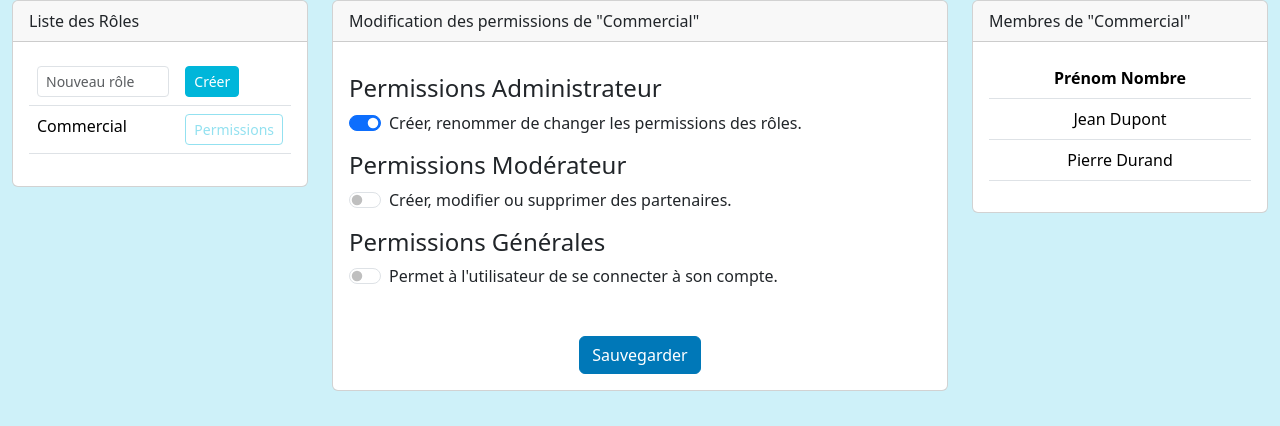
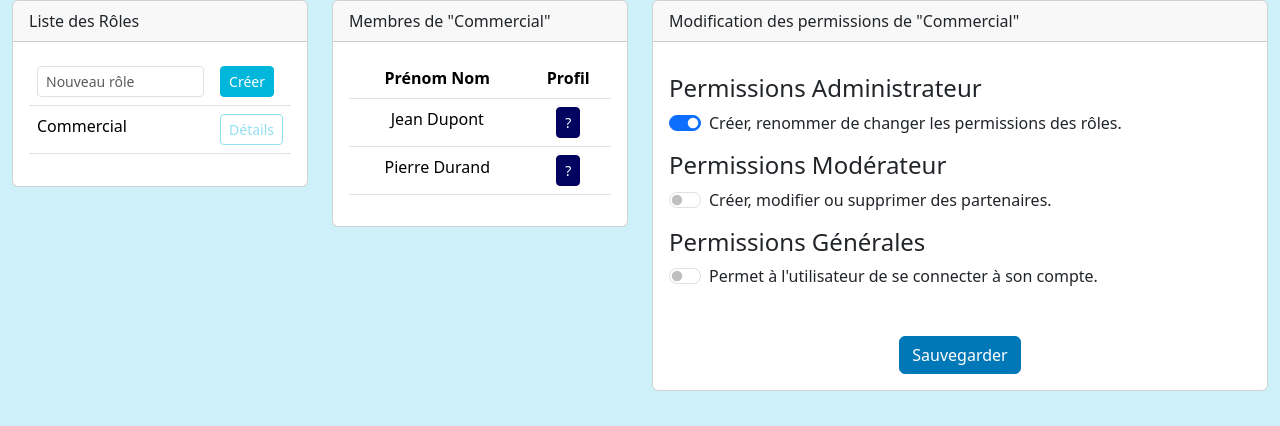
Before and after one commit to paulhoffbeck/SAE203galettezen, a PHP site: page /role.php?uid=6647aa89001db in a window 1280 px wide. Shown: the top 426 px of the page. Run offline with PHP 8.4, Linux system fonts and the light colour scheme.

Commit message:
Correct gestionnaire de Rôle
Correction de certains texte + Ajout d'un bouton dans la liste des utilisateurs d'un rôle qui sera dans le future utilisé pour accéder à son profil depuis cette page

```diff
--- a/intranet/fonctions/role.php
+++ b/intranet/fonctions/role.php
@@ -11,9 +11,9 @@ function loadRoleListe(){
         }
         foreach ($DB_role as $uid => $role){
             if(isset($_GET['uid']) && $_GET['uid'] === $uid){
-                echo "<tr><td>".$role['name']."</td><td><a href='role.php?uid=".$uid."' class='btn btn-sm btn-outline-ciel'>Permissions</a></td></tr>";
+                echo "<tr><td>".$role['name']."</td><td><a href='role.php?uid=".$uid."' class='btn btn-sm btn-outline-ciel'>Détails</a></td></tr>";
             }else{
-                echo "<tr><td>".$role['name']."</td><td><a href='role.php?uid=".$uid."' class='btn btn-sm btn-azur'>Permissions</a></td></tr>";
+                echo "<tr><td>".$role['name']."</td><td><a href='role.php?uid=".$uid."' class='btn btn-sm btn-azur'>Détails</a></td></tr>";
             }
         }
     } catch (Exception $e) {
@@ -144,10 +144,10 @@ function getMembreRoleListe($roleUID){
             throw new Exception("Erreur lors du charger la base de données des utilisateurs.");
         }
         echo "<table class='table text-center'>";
-        echo "<thead><tr><th>Prénom Nombre</th></tr></thead><tbody>";
+        echo "<thead><tr><th>Prénom Nom</th><th>Profil</th></tr></thead><tbody>";
         foreach($DB_users as $key => $data) {
             if($data['role_uid'] === $roleUID){
-                echo "<tr><td>".$data['prenom']." ".$data['nom']."</td><tr>";
+                echo "<tr><td>".$data['prenom']." ".$data['nom']."</td><td><a class='btn btn-indigo btn-sm' href=''>?</button></td><tr>";
             }
         }
         echo "</tbody></table>";
--- a/intranet/role.php
+++ b/intranet/role.php
@@ -40,6 +40,16 @@
                 </div>
             </div>
             <?php if (isset($_GET['uid'])){ ?>
+                <div class="col-lg-3">
+                    <div class="card">
+                        <div class="card-header">
+                            Membres de "<?= getRoleName($_GET['uid']) ?>"
+                        </div>
+                        <div class="card-body">
+                            <?php getMembreRoleListe($_GET['uid']) ?>
+                        </div>
+                    </div>
+                </div>
                 <div class="col-lg-6">
                     <div class="card">
                         <div class="card-header">
@@ -50,19 +60,10 @@
                         </div>
                     </div>
                 </div>
-                <div class="col-lg-3">
-                    <div class="card">
-                        <div class="card-header">
-                            Membres de "<?= getRoleName($_GET['uid']) ?>"
-                        </div>
-                        <div class="card-body">
-                            <?php getMembreRoleListe($_GET['uid']) ?>
-                        </div>
-                    </div>
-                </div>
             <?php } ?>
         </div>
     </div>
+
     <script src="js/bootstrap.bundle.min.js"></script>
 </body>
 </html>
```
